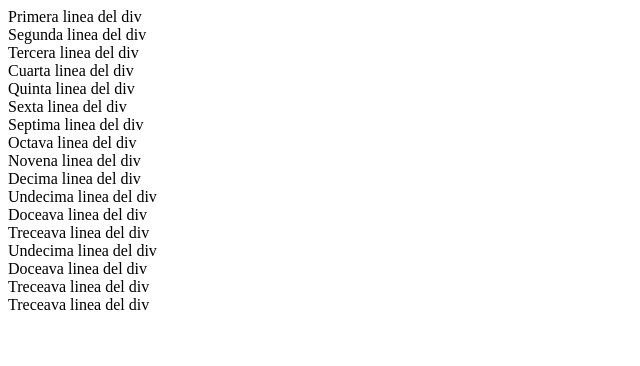
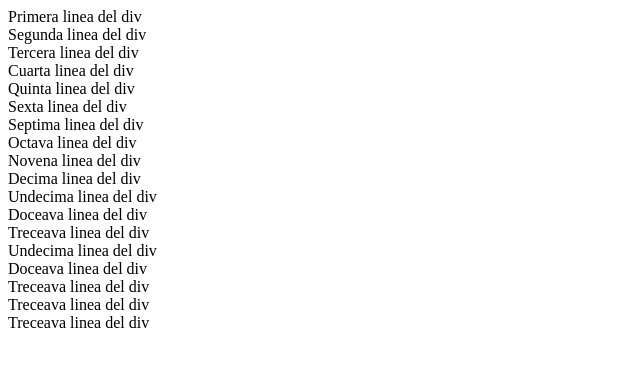
Before and after one commit to nils1116/CURSO_1_BUENAS_PRACTICAS, a plain HTML site: page index.html in a window 1280 px wide. Shown: the whole page, without its empty margins (0-640 px from the left). Drawn offline with Linux system fonts and the light colour scheme.

Commit message:
Thirteenth Commit

```diff
--- a/index.html
+++ b/index.html
@@ -23,5 +23,6 @@
     <div>Doceava linea del div</div>
     <div>Treceava linea del div</div>
     <div>Treceava linea del div</div>
+    <div>Treceava linea del div</div>
 </body>
 </html>
```
